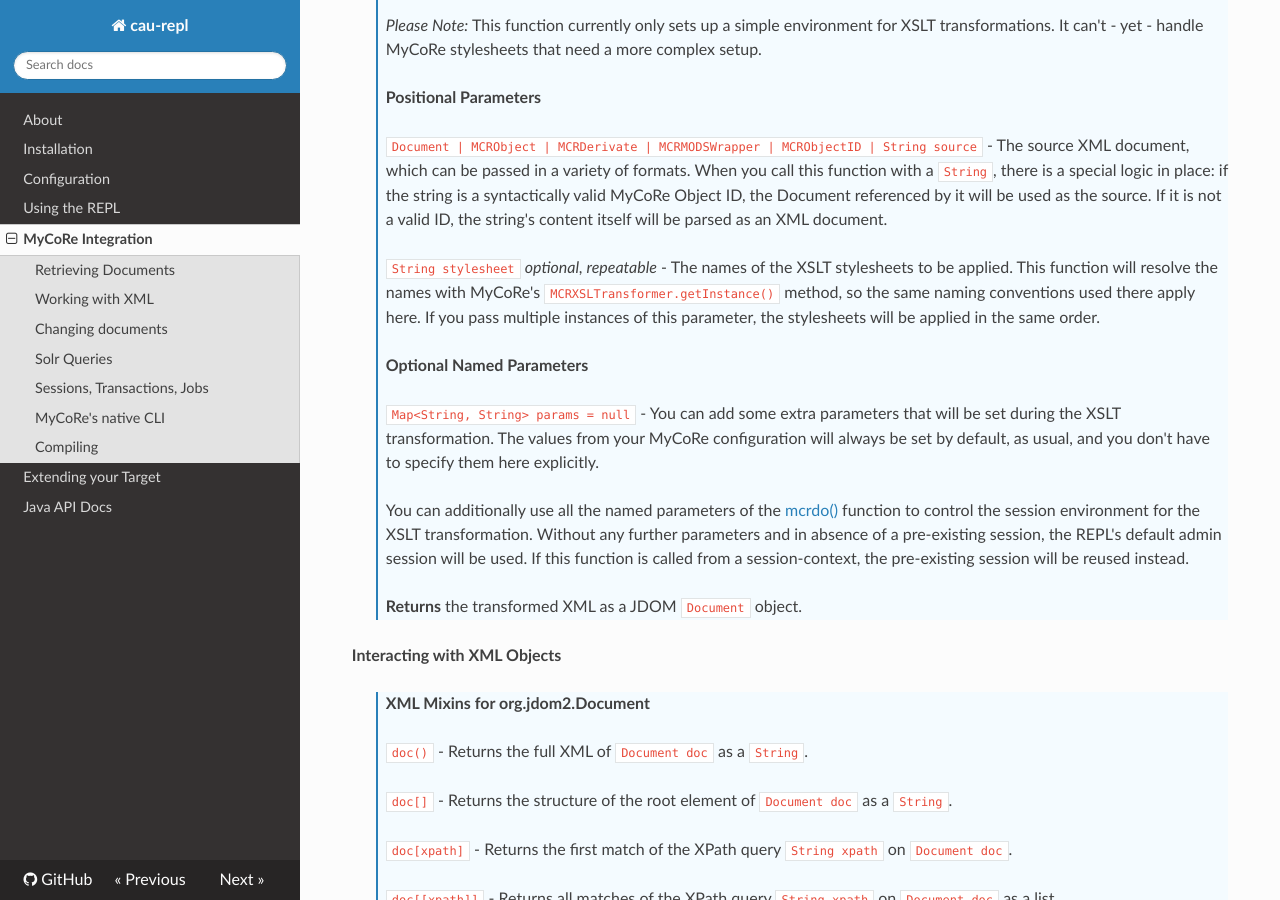
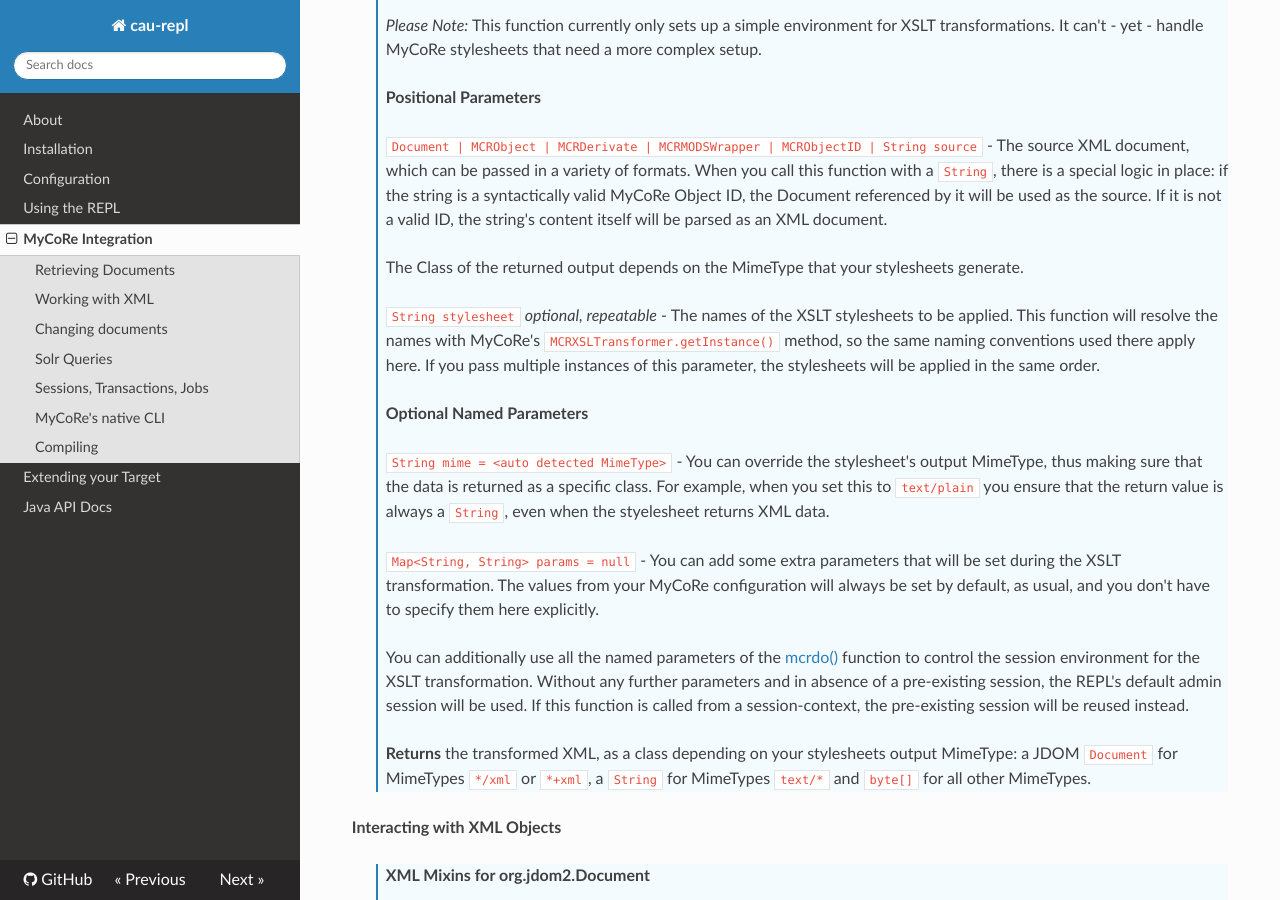
Before and after one commit to os-cau/cau-repl, an MkDocs documentation site: the page built from docs/mycore.md, in a window 1280 px wide and 900 px high, scrolled down 6846 px. Built offline with MkDocs 1.6.1, drawn with Linux system fonts in a browser that asks for light colours; nearby versions of some CDN libraries.

Commit message:
make mcrxml() return-type dependent on mimetype

```diff
--- a/docs/mycore.md
+++ b/docs/mycore.md
@@ -297,11 +297,17 @@ to change the XML directly on the element-level and write your changes back to t
 > string is a syntactically valid MyCoRe Object ID, the Document referenced by it will be used as the source. If it is
 > not a valid ID, the string's content itself will be parsed as an XML document.
 >
+> The Class of the returned output depends on the MimeType that your stylesheets generate.
+>
 > `String stylesheet` *optional, repeatable* - The names of the XSLT stylesheets to be applied. This function will
 > resolve the names with MyCoRe's `MCRXSLTransformer.getInstance()` method, so the same naming conventions used there
 > apply here. If you pass multiple instances of this parameter, the stylesheets will be applied in the same order.
 >
 > **Optional Named Parameters**
+>
+> `String mime = <auto detected MimeType>` - You can override the stylesheet's output MimeType, thus making sure that the
+> data is returned as a specific class. For example, when you set this to `text/plain` you ensure that the return value
+> is always a `String`, even when the styelesheet returns XML data.
 >
 > `Map<String, String> params = null` - You can add some extra parameters that will be set during the XSLT
 > transformation. The values from your MyCoRe configuration will always be set by default, as usual, and you don't have
@@ -312,7 +318,8 @@ to change the XML directly on the element-level and write your changes back to t
 > default admin session will be used. If this function is called from a session-context, the pre-existing session will
 > be reused instead.
 >
-> **Returns** the transformed XML as a JDOM `Document` object.
+> **Returns** the transformed XML, as a class depending on your stylesheets output MimeType: a JDOM `Document` for
+> MimeTypes `*/xml` or `*+xml`, a `String` for MimeTypes `text/*` and `byte[]` for all other MimeTypes.
 
 **Interacting with XML Objects**
 > **XML Mixins for org.jdom2.Document**
```
Also changed, not shown: 1 other file.
